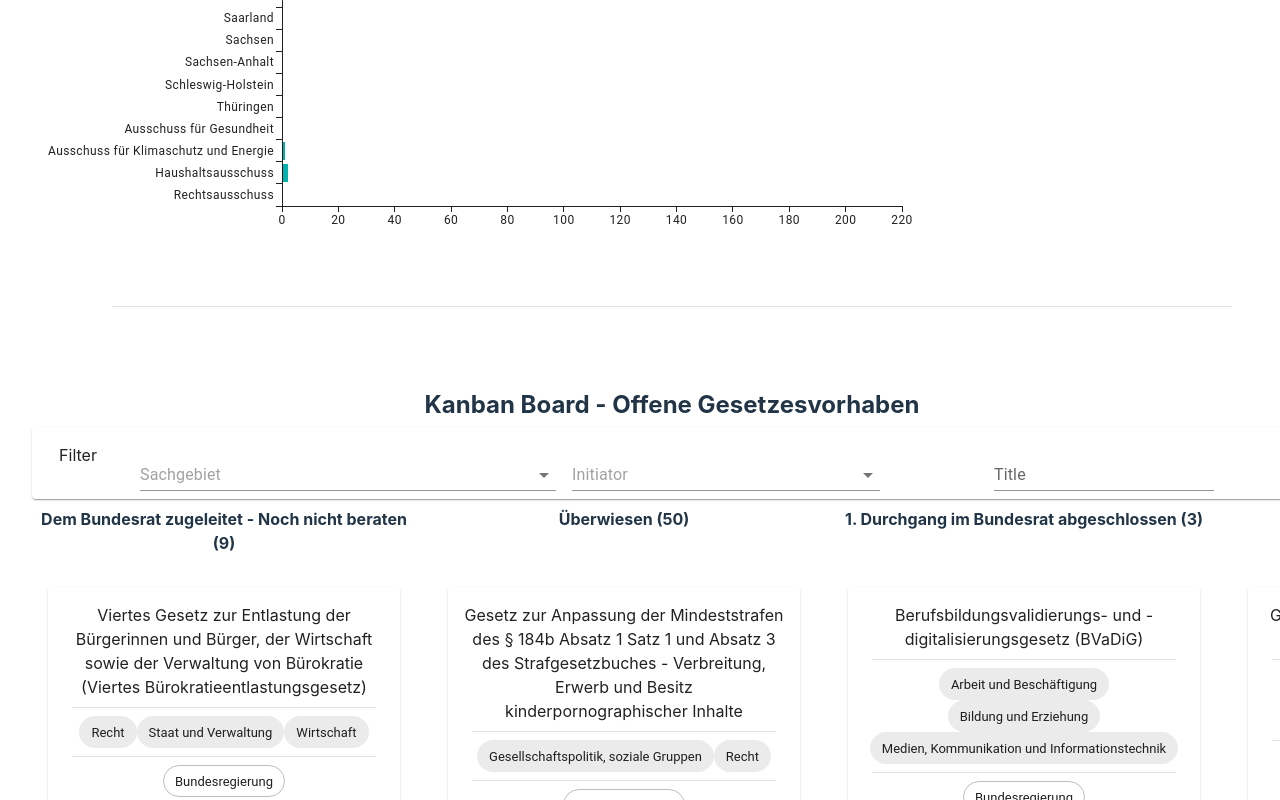
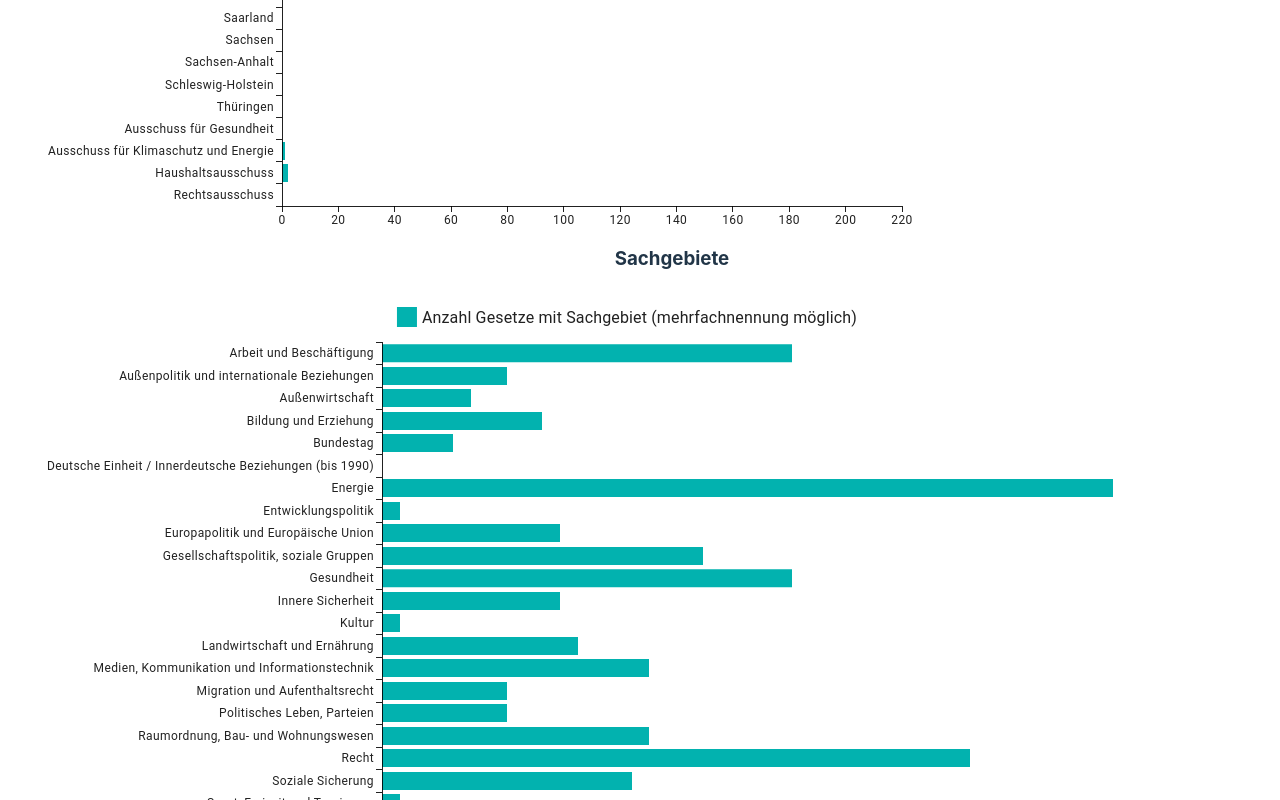
Before and after one commit to peckto/gesetze-im-de-bundestag, a React (Vite) app in the folder web/: page / in a window 1280 px wide. Shown: the part 2000-2800 px from the top of the page. Built offline with nearby package versions, Linux system fonts and the light colour scheme.

Commit message:
Add Sachgebiete chart

```diff
--- a/web/src/App.tsx
+++ b/web/src/App.tsx
@@ -217,7 +217,7 @@ function KanbanBoard({gesetze, initiators, sachgebiete}: KanbanBoardProps) {
   )
 }
 
-function Statistics({gesetze, initiators}: KanbanBoardProps) {
+function Statistics({gesetze, initiators, sachgebiete}: KanbanBoardProps) {
   const [value, setValue] = useState('published');
   const bins = [7, 14, 30, 60, 120, 240, 365];
   const bins_label = [...bins, '>365']
@@ -242,6 +242,7 @@ function Statistics({gesetze, initiators}: KanbanBoardProps) {
   const hist = useMemo<d3.Bin<Gesetz, number>[]>(() => bin(gesetze_filtered), [bin, gesetze_filtered])
 
   const initiator_hist = useMemo<Object>(() =>  Object.fromEntries(initiators.map((it) => [it,  gesetze_filtered.filter((g) => g.initiative?.includes(it)).length])), [gesetze_filtered, initiators])
+  const sachgebiete_hist = useMemo<Object>(() =>  Object.fromEntries(sachgebiete.map((it) => [it,  gesetze_filtered.filter((g) => g.sachgebiet?.includes(it)).length])), [gesetze_filtered, sachgebiete])
 
   const handleChange = (event: React.ChangeEvent<HTMLInputElement>) => {
     setValue((event.target as HTMLInputElement).value);
@@ -304,7 +305,7 @@ function Statistics({gesetze, initiators}: KanbanBoardProps) {
       height={600}
       margin={{ top: 50, right: 30, left: 250, bottom: 20 }}
       series={[
-        { data: Object.values(initiator_hist), label: 'Initiator', id: 'bt' },
+        { data: Object.values(initiator_hist), label: 'Anzahl Gesetze mit Initiator (mehrfachnennung möglich)', id: 'bt' },
       ]}
       yAxis={[{ scaleType: 'band', data: Object.keys(initiator_hist), id: 'anzahl-gesetze' }]}
 
@@ -312,6 +313,20 @@ function Statistics({gesetze, initiators}: KanbanBoardProps) {
     />
   }
 
+    <h3>Sachgebiete</h3>
+    {
+      Object.keys(sachgebiete_hist).length > 0 && <BarChart
+      width={1200}
+      height={700}
+      margin={{ top: 50, right: 30, left: 350, bottom: 20 }}
+      series={[
+        { data: Object.values(sachgebiete_hist), label: 'Anzahl Gesetze mit Sachgebiet (mehrfachnennung möglich)', id: 'bt' },
+      ]}
+      yAxis={[{ scaleType: 'band', data: Object.keys(sachgebiete_hist), id: 'anzahl-gesetze' }]}
+
+      layout="horizontal"
+    />
+    }
     </>
   )
 }
```
